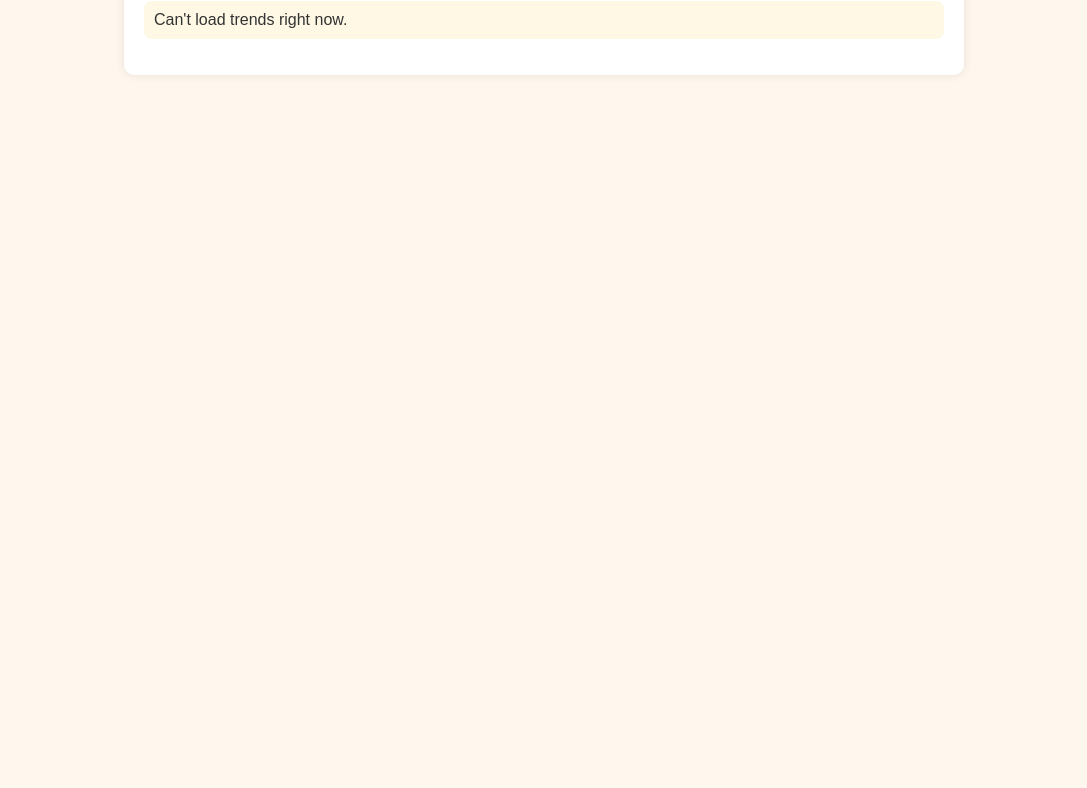
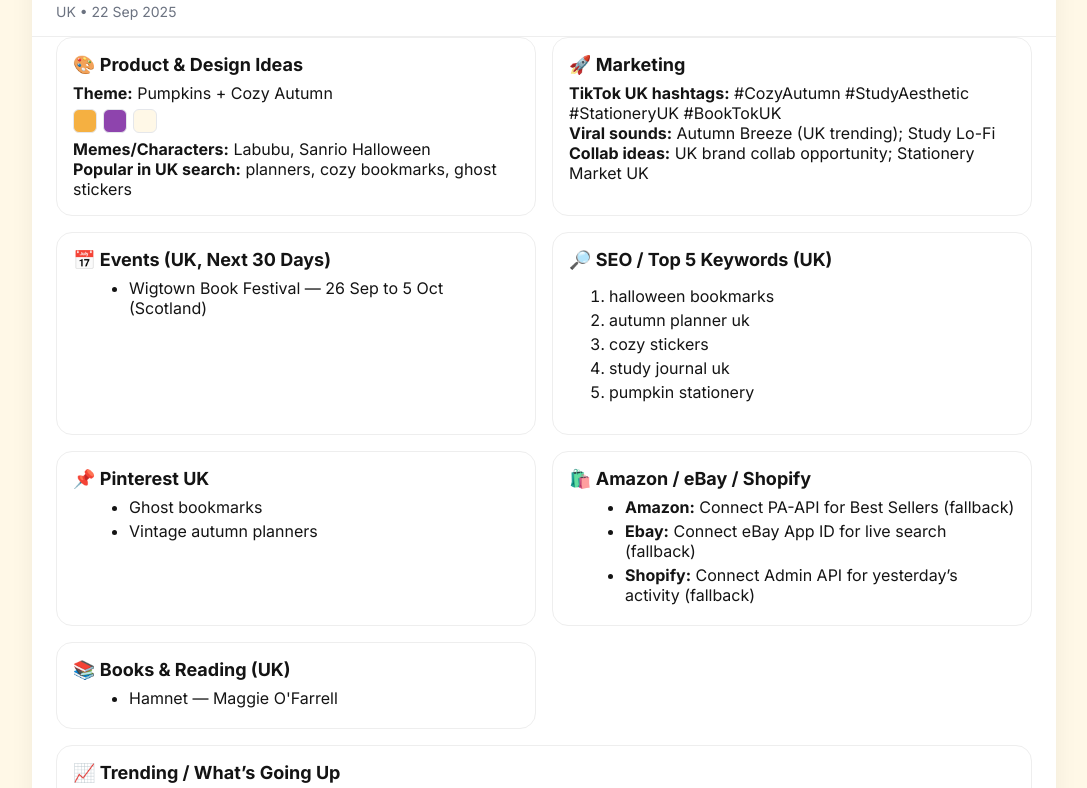
Before and after one commit to LIVLIVSTAR/livlivstar-trends, a plain HTML site: page index.html in a window 1280 px wide. Shown: the part 119-907 px from the top of the page, without its empty margins (96-1183 px from the left). Before the commit the page ends 800 px from the top, so only its background shows below. Drawn offline with Linux system fonts and the light colour scheme.

Commit message:
Update index.html

```diff
--- a/index.html
+++ b/index.html
@@ -1,64 +1,123 @@
-<!DOCTYPE html>
+<!doctype html>
 <html lang="en">
 <head>
-<meta charset="UTF-8">
-<meta name="viewport" content="width=device-width, initial-scale=1.0">
-<title>LivLivStar Trends</title>
+<meta charset="utf-8"/>
+<meta name="viewport" content="width=device-width,initial-scale=1"/>
+<title>LIVLIVSTAR • Daily UK Trends</title>
+<link rel="preconnect" href="https://fonts.googleapis.com">
+<link rel="preconnect" href="https://fonts.gstatic.com" crossorigin>
+<link href="https://fonts.googleapis.com/css2?family=Inter:wght@400;600;700&display=swap" rel="stylesheet">
 <style>
-body { font-family: Arial, sans-serif; background: #fff7ee; color: #333; margin: 0; padding: 0; }
-.wrap { max-width: 800px; margin: 40px auto; background: #fff; padding: 20px; border-radius: 10px; box-shadow: 0 0 10px rgba(0,0,0,0.1);}
-h1 { font-size: 24px; margin-bottom: 10px; }
-.note { background: #fff8e5; padding: 10px; border-radius: 8px; }
-.sponsor { color: #999; font-size: 12px; margin-top: 8px; }
-button { padding: 6px 10px; margin-top: 5px; background: #f6e8a8; border: none; border-radius: 6px; cursor: pointer; }
-button:hover { background: #f4d96d; }
+  :root{--bg:#FFF8E7;--fg:#141414;--muted:#6b7280;--card:#fff;--radius:18px}
+  body{margin:0;background:var(--bg);color:var(--fg);font-family:Inter,system-ui,Segoe UI,Arial}
+  .wrap{max-width:1024px;margin:32px auto;padding:24px}
+  .report{background:var(--card);border-radius:var(--radius);box-shadow:0 4px 24px rgba(0,0,0,.06);overflow:hidden}
+  .hd{padding:28px 24px 16px;border-bottom:1px solid #eee}
+  .title{margin:0 0 4px;font-size:28px}
+  .sub{color:var(--muted);font-size:14px}
+  .grid{display:grid;grid-template-columns:1fr;gap:16px;padding:0 24px 24px}
+  @media(min-width:840px){.grid{grid-template-columns:1fr 1fr}}
+  section{background:#fff;border:1px solid #eee;border-radius:16px;padding:16px}
+  h2{font-size:18px;margin:0 0 8px}
+  ul{margin:8px 0 0 16px} li{margin:4px 0}
+  .onecol{grid-column:1/-1}
+  .palette{display:flex;gap:6px;margin:6px 0}
+  .sw{width:22px;height:22px;border-radius:6px;border:1px solid #e5e7eb}
+  .footer{padding:16px 24px;border-top:1px solid #eee;color:#6b7280;display:flex;justify-content:space-between}
 </style>
 </head>
 <body>
-<div class="wrap">
-<h1>LivLivStar Trends</h1>
-<small id="updated"></small>
-<div id="trends-root">Loading…</div>
-</div>
+  <div class="wrap">
+    <div class="report">
+      <div class="hd">
+        <h1 class="title">LIVLIVSTAR • Daily UK Trends</h1>
+        <div class="sub" id="date">—</div>
+      </div>
+      <div class="grid">
+        <section>
+          <h2>🎨 Product & Design Ideas</h2>
+          <div><b>Theme:</b> <span id="theme"></span></div>
+          <div class="palette" id="palette"></div>
+          <div><b>Memes/Characters:</b> <span id="memes"></span></div>
+          <div><b>Popular in UK search:</b> <span id="popular"></span></div>
+        </section>
+        <section>
+          <h2>🚀 Marketing</h2>
+          <div><b>TikTok UK hashtags:</b> <span id="tt"></span></div>
+          <div><b>Viral sounds:</b> <span id="sounds"></span></div>
+          <div><b>Collab ideas:</b> <span id="collabs"></span></div>
+        </section>
+        <section>
+          <h2>📅 Events (UK, Next 30 Days)</h2>
+          <ul id="events"></ul>
+        </section>
+        <section>
+          <h2>🔎 SEO / Top 5 Keywords (UK)</h2>
+          <ol id="seo"></ol>
+        </section>
+        <section>
+          <h2>📌 Pinterest UK</h2>
+          <ul id="pinterest"></ul>
+        </section>
+        <section>
+          <h2>🛍️ Amazon / eBay / Shopify</h2>
+          <ul id="markets"></ul>
+        </section>
+        <section>
+          <h2>📚 Books & Reading (UK)</h2>
+          <ul id="books"></ul>
+        </section>
+        <section class="onecol">
+          <h2>📈 Trending / What’s Going Up</h2>
+          <ul id="up"></ul>
+        </section>
+        <section class="onecol">
+          <h2>⚠️ Alerts & Seasonality</h2>
+          <ul id="alerts"></ul>
+        </section>
+      </div>
+      <div class="footer">
+        <span>Sponsored by livlivstar.com</span>
+        <span id="build"></span>
+      </div>
+    </div>
+  </div>
 
 <script>
-(async () => {
-  const FEED = "https://livlivstar.github.io/livlivstar-trends/trends.json";
+(async ()=>{
+  // тут НЕ raw.githubusercontent.com; берём файл, лежащий рядом на GitHub Pages
+  const res = await fetch('./trends.json?cache=' + Date.now());
+  const S = await res.json();
 
-  function shareReport(title, url) {
-    const text = `${title}\nSponsored by www.livlivstar.com`;
-    if (navigator.share) {
-      navigator.share({ title, text, url }).catch(()=>{});
-    } else {
-      navigator.clipboard.writeText(`${title}\n${url}\nSponsored by www.livlivstar.com`);
-      alert('Link copied');
-    }
-  }
+  document.getElementById('date').textContent = 'UK • ' + (S.date||'');
+  document.getElementById('theme').textContent = S.design?.theme||'';
+  const pal = document.getElementById('palette');
+  (S.design?.palette||[]).forEach(hex=>{
+    const d=document.createElement('div'); d.className='sw'; d.style.background=hex; d.title=hex; pal.appendChild(d);
+  });
+  document.getElementById('memes').textContent = (S.design?.memes||[]).join(', ');
+  document.getElementById('popular').textContent = (S.design?.popular||[]).join(', ');
 
-  try {
-    const res = await fetch(FEED);
-    const data = await res.json();
+  document.getElementById('tt').textContent      = (S.marketing?.tiktok_hashtags||[]).join(' ');
+  document.getElementById('sounds').textContent  = (S.marketing?.viral_sounds||[]).join('; ');
+  document.getElementById('collabs').textContent = (S.marketing?.collabs||[]).join('; ');
 
-    document.getElementById("updated").textContent =
-      data.updated_at ? `Updated: ${new Date(data.updated_at).toLocaleString('en-GB')}` : "";
+  (S.eventsUK||[]).forEach(x=>{ const li=document.createElement('li'); li.textContent=x; events.appendChild(li); });
+  (S.seo||[]).forEach(x=>{ const li=document.createElement('li'); li.textContent=x; seo.appendChild(li); });
+  (S.pinterest||[]).forEach(x=>{ const li=document.createElement('li'); li.textContent=x; pinterest.appendChild(li); });
 
-    const root = document.getElementById("trends-root");
-    if (!data.reports || !data.reports.length) {
-      root.innerHTML = `<p class="note">Can't load trends right now.</p>`;
-      return;
-    }
+  ['amazon','ebay','shopify'].forEach(k=>{
+    const li=document.createElement('li');
+    li.innerHTML = `<b>${k[0].toUpperCase()+k.slice(1)}:</b> ${(S.marketplaces||{})[k]||''}`;
+    markets.appendChild(li);
+  });
 
-    root.innerHTML = data.reports.map(r => `
-      <article>
-        <h3>${r.title}</h3>
-        <p>${r.text || ""}</p>
-        <button onclick="shareReport('${r.title}','${r.url || ""}')">Share</button>
-        <div class="sponsor">Sponsored by www.livlivstar.com</div>
-      </article>
-    `).join("");
-  } catch (e) {
-    document.getElementById("trends-root").innerHTML = `<p class="note">Can't load trends right now.</p>`;
-  }
+  (S.books||[]).forEach(x=>{ const li=document.createElement('li'); li.textContent=x; books.appendChild(li); });
+  (S.trendingUp||[]).forEach(x=>{ const li=document.createElement('li'); li.textContent=x; up.appendChild(li); });
+  (S.alerts||[]).forEach(x=>{ const li=document.createElement('li'); li.textContent=x; alerts.appendChild(li); });
+
+  const now = new Date();
+  document.getElementById('build').textContent = `Build ${now.toLocaleDateString('en-GB')} ${now.toLocaleTimeString('en-GB',{hour:'2-digit',minute:'2-digit'})}`;
 })();
 </script>
 </body>
```
